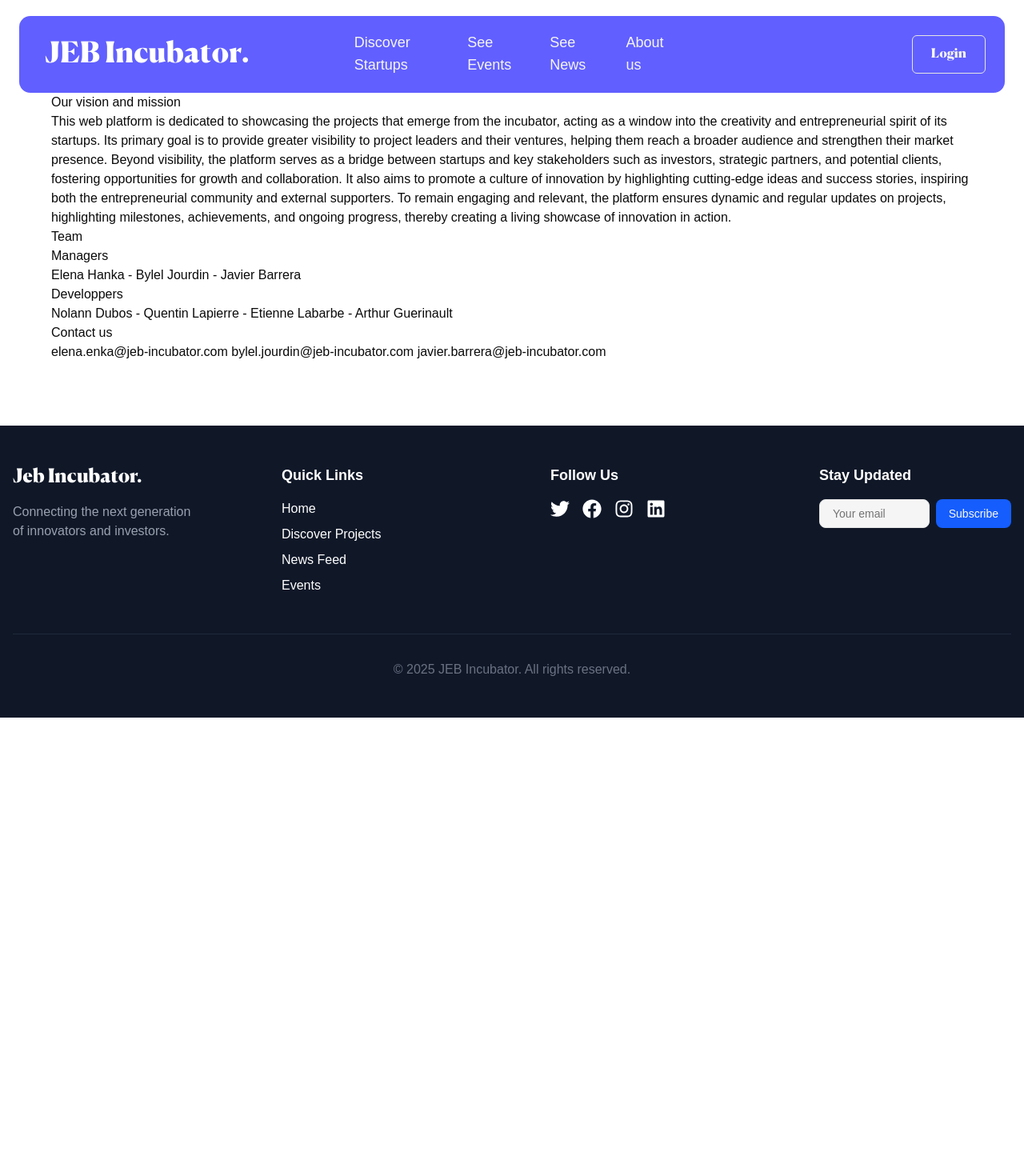
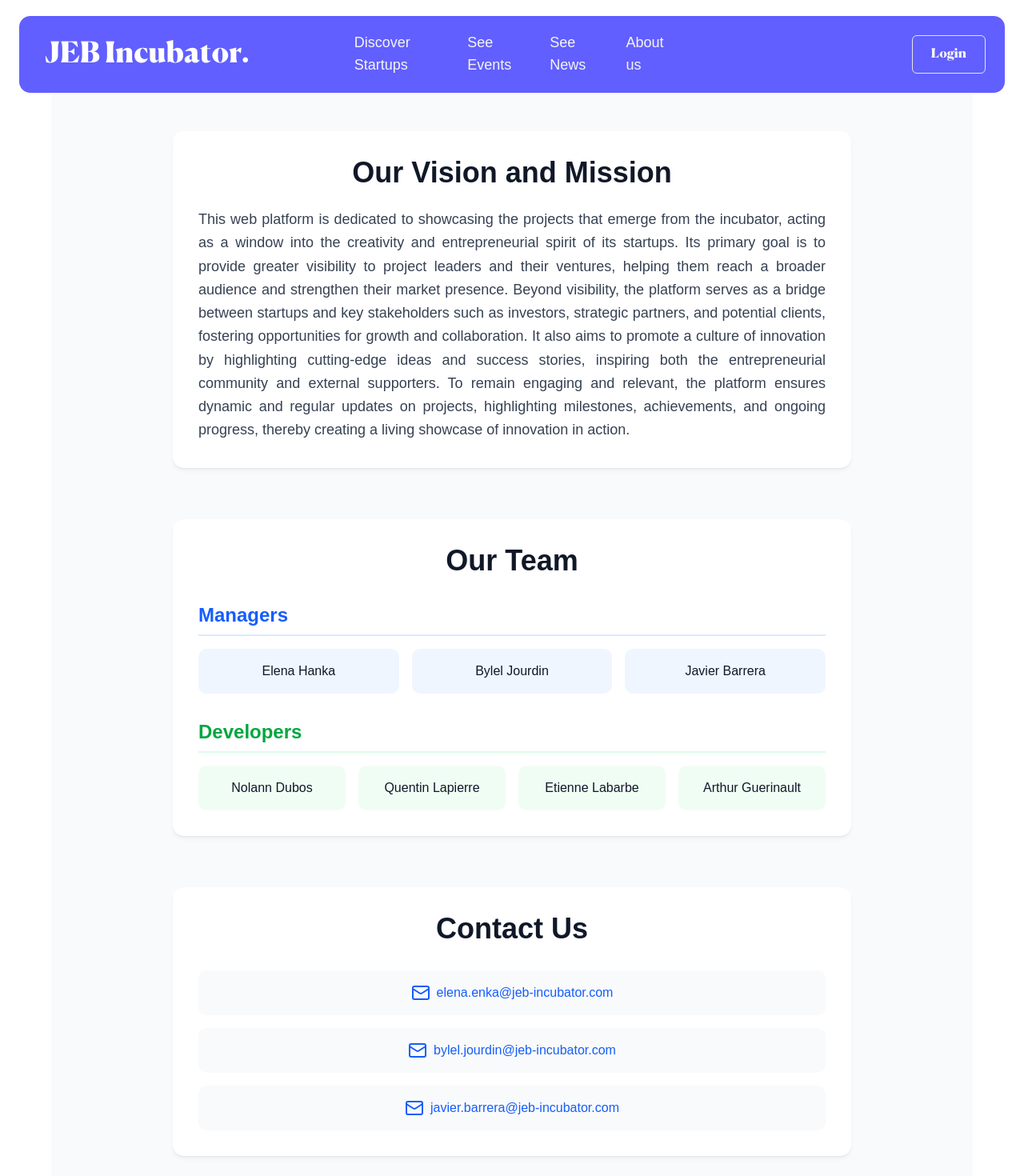
Before and after one commit to EPITECH-IT-2028/Survivor, a Next.js app: page /about in a window 1280 px wide. Shown: the top 1470 px of the page at 80% size. Before the commit the page ends 897 px from the top, so only its background shows below. Built offline with nearby package versions, Linux system fonts and the light colour scheme; a web font is replaced by a local one.

Commit message:
feat: UI for about us section

```diff
--- a/app/about/page.tsx
+++ b/app/about/page.tsx
@@ -1,9 +1,15 @@
+import { Mail } from 'lucide-react';
+import Link from 'next/link';
+
 export default function About() {
   return (
-    <div>
-      <div>
-        <h1>Our vision and mission</h1>
-        <p>
+    <div className="min-h-screen bg-gray-50 py-12">
+      <div className="max-w-4xl mx-auto px-6 space-y-16">
+        <div className="bg-white rounded-xl shadow-lg p-8">
+          <h1 className="text-4xl font-bold text-gray-900 mb-6 text-center">
+            Our Vision and Mission
+          </h1>
+          <p className="text-lg text-gray-700 leading-relaxed text-justify">
             This web platform is dedicated to showcasing the projects that emerge from the incubator,
             acting as a window into the creativity and entrepreneurial spirit of its startups.
             Its primary goal is to provide greater visibility to project leaders and their ventures,
@@ -17,26 +23,59 @@ export default function About() {
             thereby creating a living showcase of innovation in action.
           </p>
         </div>
+        <div className="bg-white rounded-xl shadow-lg p-8">
+          <h1 className="text-4xl font-bold text-gray-900 mb-8 text-center">
+            Our Team
+          </h1>
+          <div className="space-y-8">
             <div>
-        <h1>Team</h1>
-        <h2>Managers</h2>
-        <p>
-          Elena Hanka - Bylel Jourdin - Javier Barrera
-        </p>
-        <h2>Developpers</h2>
-        <p>
-          Nolann Dubos - Quentin Lapierre - Etienne Labarbe - Arthur Guerinault
-        </p>
+              <h2 className="text-2xl font-semibold text-blue-600 mb-4 border-b-2 border-blue-100 pb-2">
+                Managers
+              </h2>
+              <div className="grid grid-cols-1 md:grid-cols-3 gap-4">
+                {['Elena Hanka', 'Bylel Jourdin', 'Javier Barrera'].map((name) => (
+                  <div key={name} className="bg-blue-50 rounded-lg p-4 text-center">
+                    <p className="font-medium text-gray-900">{name}</p>
+                  </div>
+                ))}
+              </div>
             </div>
             <div>
-        <h1>Contact us</h1>
-        <p>
-          elena.enka@jeb-incubator.com
-
-          bylel.jourdin@jeb-incubator.com
-
-          javier.barrera@jeb-incubator.com
-        </p>
+              <h2 className="text-2xl font-semibold text-green-600 mb-4 border-b-2 border-green-100 pb-2">
+                Developers
+              </h2>
+              <div className="grid grid-cols-1 md:grid-cols-2 lg:grid-cols-4 gap-4">
+                {['Nolann Dubos', 'Quentin Lapierre', 'Etienne Labarbe', 'Arthur Guerinault'].map((name) => (
+                  <div key={name} className="bg-green-50 rounded-lg p-4 text-center">
+                    <p className="font-medium text-gray-900">{name}</p>
+                  </div>
+                ))}
+              </div>
+            </div>
+          </div>
+        </div>
+        <div className="bg-white rounded-xl shadow-lg p-8">
+          <h1 className="text-4xl font-bold text-gray-900 mb-8 text-center">
+            Contact Us
+          </h1>
+          <div className="space-y-4">
+            {[
+              'elena.enka@jeb-incubator.com',
+              'bylel.jourdin@jeb-incubator.com',
+              'javier.barrera@jeb-incubator.com'
+            ].map((email) => (
+              <div key={email} className="bg-gray-50 rounded-lg p-4 flex items-center justify-center">
+                <Link
+                  href={`mailto:${email}`}
+                  className="text-blue-600 hover:text-blue-800 font-medium transition-colors duration-200 flex items-center gap-2"
+                >
+                  <Mail />
+                  {email}
+                </Link>
+              </div>
+            ))}
+          </div>
+        </div>
       </div>
     </div>
   )
```
Lines whose indentation alone changed are shown as unchanged.
